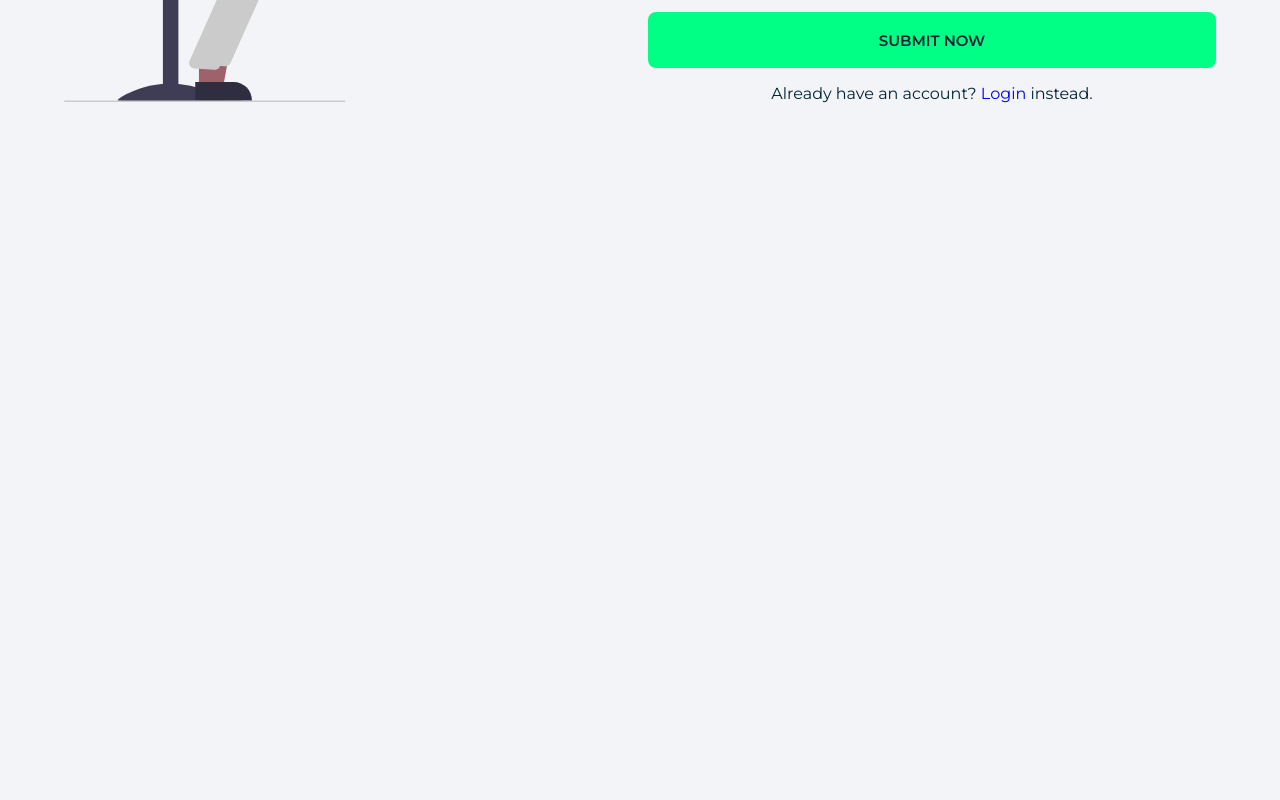
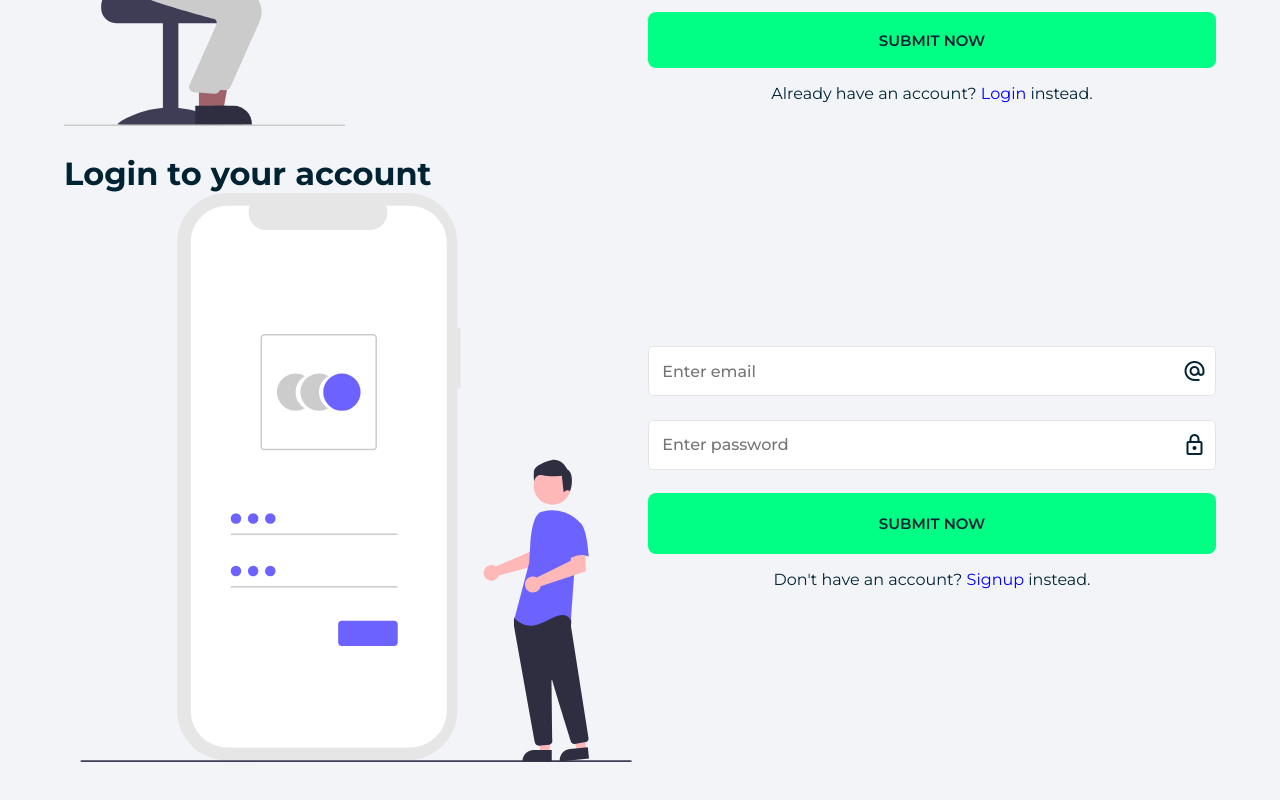
Before and after one commit to hrshainik/biofidelicx-quizzard, a React (Create React App) app: page / in a window 1280 px wide. Shown: the part 1733-2533 px from the top of the page. Before the commit the page ends 1983 px from the top, so only its background shows below. Built offline with nearby package versions, Linux system fonts and the light colour scheme.

Commit message:
login page design

```diff
--- a/src/App.js
+++ b/src/App.js
@@ -1,5 +1,6 @@
 import Layout from "./components/Layout";
 import Home from "./pages/Home";
+import Login from "./pages/Login";
 import Signup from "./pages/Signup";
 import "./styles/App.css";
 
@@ -9,6 +10,7 @@ function App() {
       <Layout>
         <Home />
         <Signup />
+        <Login />
       </Layout>
     </>
   );
--- /dev/null
+++ b/src/pages/Login.js
@@ -0,0 +1,51 @@
+import React from "react";
+import loginImage from "../assets/img/login.svg";
+import Button from "../components/Button";
+import Form from "../components/Form";
+import Illustration from "../components/Illustration";
+import TextInput from "../components/TextInput";
+import classes from "../styles/Login.module.css";
+
+const Login = () => {
+  return (
+    <>
+      <h1>Login to your account</h1>
+      <div className="column">
+        <Illustration image={loginImage} />
+        {/* <form className="login form" action="#">
+          <div className="textInput">
+            <input type="text" placeholder="Enter email" />
+            <span className="material-icons-outlined"> alternate_email </span>
+          </div>
+
+          <div className="textInput">
+            <input type="password" placeholder="Enter password" />
+            <span className="material-icons-outlined"> lock </span>
+          </div>
+
+          <button className="button">
+            <span>Submit now</span>
+          </button>
+
+          <div className="info">
+            Don't have an account? <a href="signup.html">Signup</a> instead.
+          </div>
+        </form> */}
+        <Form className={classes.login}>
+          <TextInput
+            type="email"
+            placeholder="Enter email"
+            icon="alternate_email"
+          />
+          <TextInput type="password" placeholder="Enter password" icon="lock" />
+          <Button text="Submit now" />
+          <div className="info">
+            Don't have an account? <a href="signup.html">Signup</a> instead.
+          </div>
+        </Form>
+      </div>
+    </>
+  );
+};
+
+export default Login;
--- a/src/styles/App.css
+++ b/src/styles/App.css
@@ -53,6 +53,7 @@ h4 {
   display: grid;
   grid-template-columns: 1fr 1fr;
   gap: 1rem;
+  align-items: center;
 }
 
 @media only screen and (max-width: 1023px) {
--- a/src/styles/Button.module.css
+++ b/src/styles/Button.module.css
@@ -12,6 +12,7 @@
   border-radius: 8px;
   cursor: pointer;
   border: 0px;
+  transition: all 300ms ease;
 }
 
 .button:hover {
--- /dev/null
+++ b/src/styles/Login.module.css
@@ -0,0 +1,3 @@
+.login {
+  height: 330px;
+}
```
